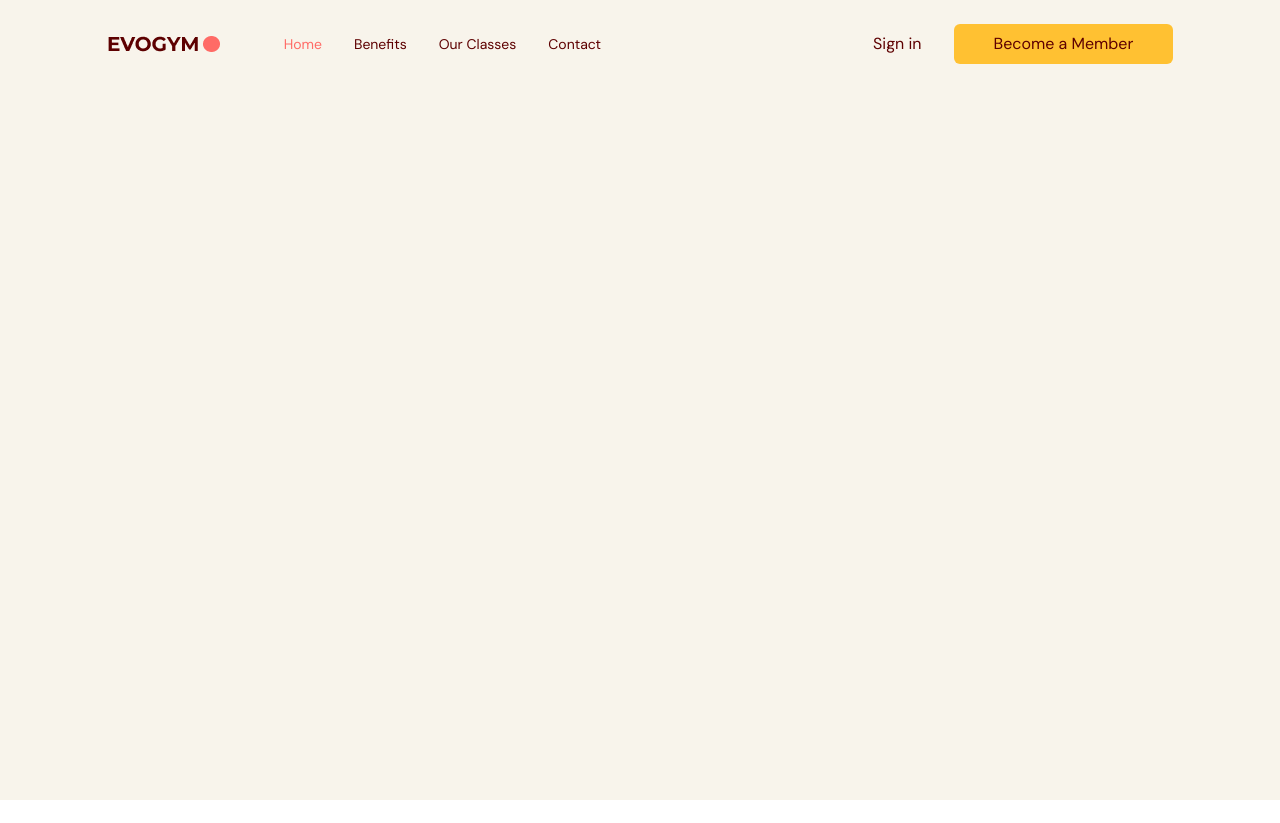
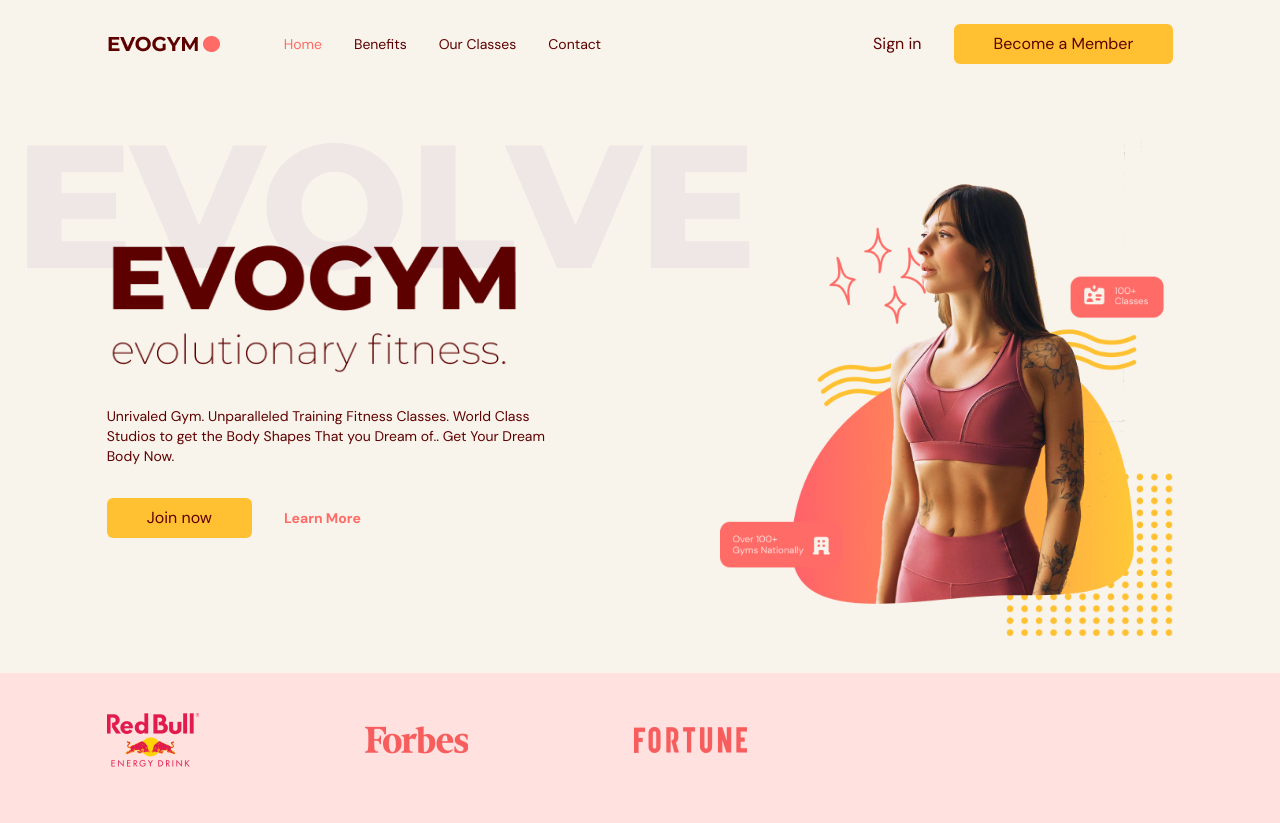
Before and after one commit to artemmovich/evogym, a React (Vite) app: page / in a window 1280 px wide. Before the commit the page ends 800 px from the top, so only its background shows below. Built offline with nearby package versions, Linux system fonts and the light colour scheme.

Commit message:
Home page created

```diff
--- a/src/App.tsx
+++ b/src/App.tsx
@@ -1,4 +1,5 @@
-import Navbar from "@/scenes/Navbar"
+import Navbar from "@/scenes/navbar"
+import Home from "@/scenes/home"
 import { useEffect, useState } from "react"
 import { SelectedPage } from "@/shared/types"
 function App() {
@@ -24,6 +25,7 @@
         isTopOfPage={isTopOfPage}
         selectedPage={selectedPage}
         setSelectedPage={setSelectedPage} />
+      <Home setSelectedPage={setSelectedPage} />
     </div>
 
   )
--- /dev/null
+++ b/src/scenes/home/index.tsx
@@ -0,0 +1,82 @@
+import useMediaQuery from '@/hooks/useMediaQuery';
+import ActionButton from '@/shared/ActionButton';
+import HomePageText from "@/assets/HomePageText.png";
+import HomePageGraphic from "@/assets/HomePageGraphic.png";
+import SponsorRedBull from "@/assets/SponsorRedBull.png"
+import SponsorForbes from "@/assets/SponsorForbes.png";
+import SponsorFortune from "@/assets/SponsorFortune.png";
+import { SelectedPage } from '@/shared/types'
+import React from 'react'
+import AnchorLink from 'react-anchor-link-smooth-scroll';
+import { motion } from 'framer-motion';
+
+
+type Props = {
+   setSelectedPage: (value: SelectedPage) => void;
+}
+
+const Home = ({ setSelectedPage }: Props) => {
+   const isAboveMediumScreens = useMediaQuery("(min-width: 1060px)")
+   return (
+      <section id='home' className='gap-16 bg-gray-20 py-10 md:h-full md:pb-0'>
+         <motion.div className='md:flex mx-auto w-5/6 items-center justify-center md:h-5/6'
+         onViewportEnter={() => setSelectedPage(SelectedPage.Home)}>
+            <div className='z-10 mt-32 md:basis-3/5'>
+               <motion.div className='md:-mt-20'
+                  initial="hidden"
+                  whileInView="visible"
+                  viewport={{ once: true, amount: 0.5 }}
+                  transition={{ duration: 0.5 }}
+                  variants={{
+                     hidden: { opacity: 0, x: -50 },
+                     visible: { opacity: 1, x: 0 },
+                  }}>
+                  <div className='relative'>
+                     <div className='before:absolute before:-top-20 before:-left-20 before:z-[-1] md:before:content-evolvetext'>
+                        <img src={HomePageText} alt="home-page-text" />
+                     </div>
+                  </div>
+                  <p className='mt-8 text-sm '> Unrivaled Gym. Unparalleled Training Fitness Classes. World Class
+                     Studios to get the Body Shapes That you Dream of.. Get Your Dream
+                     Body Now.</p>
+               </motion.div>
+               <motion.div className='mt-8 flex items-center gap-8 '
+                  initial="hidden"
+                  whileInView="visible"
+                  viewport={{ once: true, amount: 0.5 }}
+                  transition={{ delay: 0.2, duration: 0.5 }}
+                  variants={{
+                     hidden: { opacity: 0, x: -50 },
+                     visible: { opacity: 1, x: 0 },
+                  }}
+               >
+                  <ActionButton setSelectedPage={setSelectedPage}>Join now</ActionButton>
+                  <AnchorLink className='text-sm font-bold text-primary-500 hover:text-secondary-500 '
+                     onClick={() => setSelectedPage(SelectedPage.ContactUs)}
+                     href={`#${SelectedPage.ContactUs}`}
+                  >
+                     <p>Learn More</p>
+                  </AnchorLink>
+               </motion.div>
+            </div>
+            <div className='flex basis-3/5 justify-center md:z-10 md:ml-40
+            md:mt-16 md:justify-items-end'>
+               <img src={HomePageGraphic} alt="home-pageGraphic" />
+            </div>
+         </motion.div>
+         {isAboveMediumScreens && (
+            <div className='h-[150px] w-full bg-primary-100 py-10'>
+               <div className='mx-auto w-5/6'>
+                  <div className='flex w-3/5 items-center justify-between gap-8'>
+                     <img src={SponsorRedBull} alt="redbull-sponsor" />
+                     <img src={SponsorForbes} alt="forbes-sponsor" />
+                     <img src={SponsorFortune} alt="fortune-sponsor" />
+                  </div>
+               </div>
+            </div>
+         )}
+      </section>
+   )
+}
+
+export default Home
```
Also changed, not shown: src/assets/EvolveText.png (added), src/assets/HomePageGraphic.png (added).
